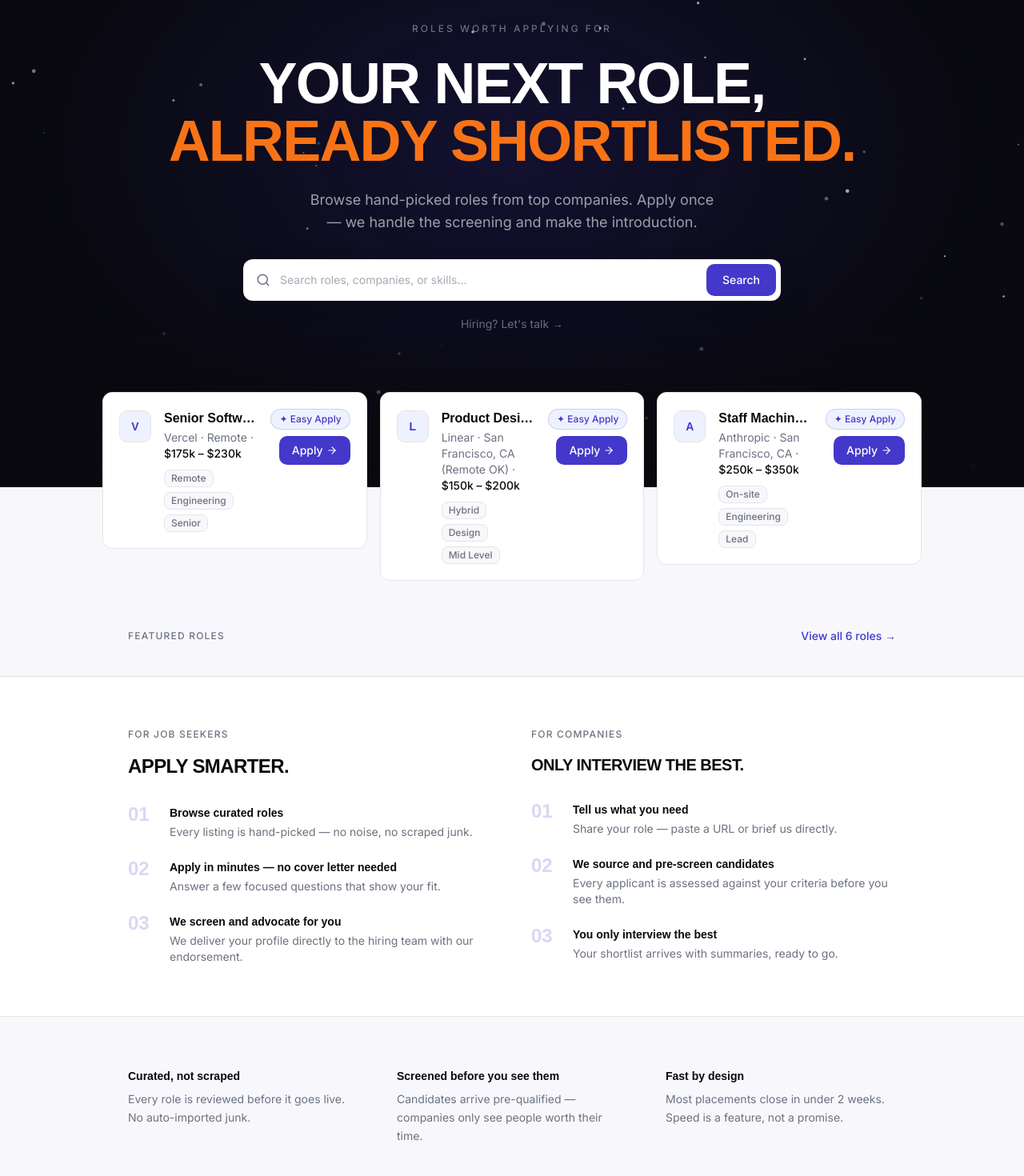
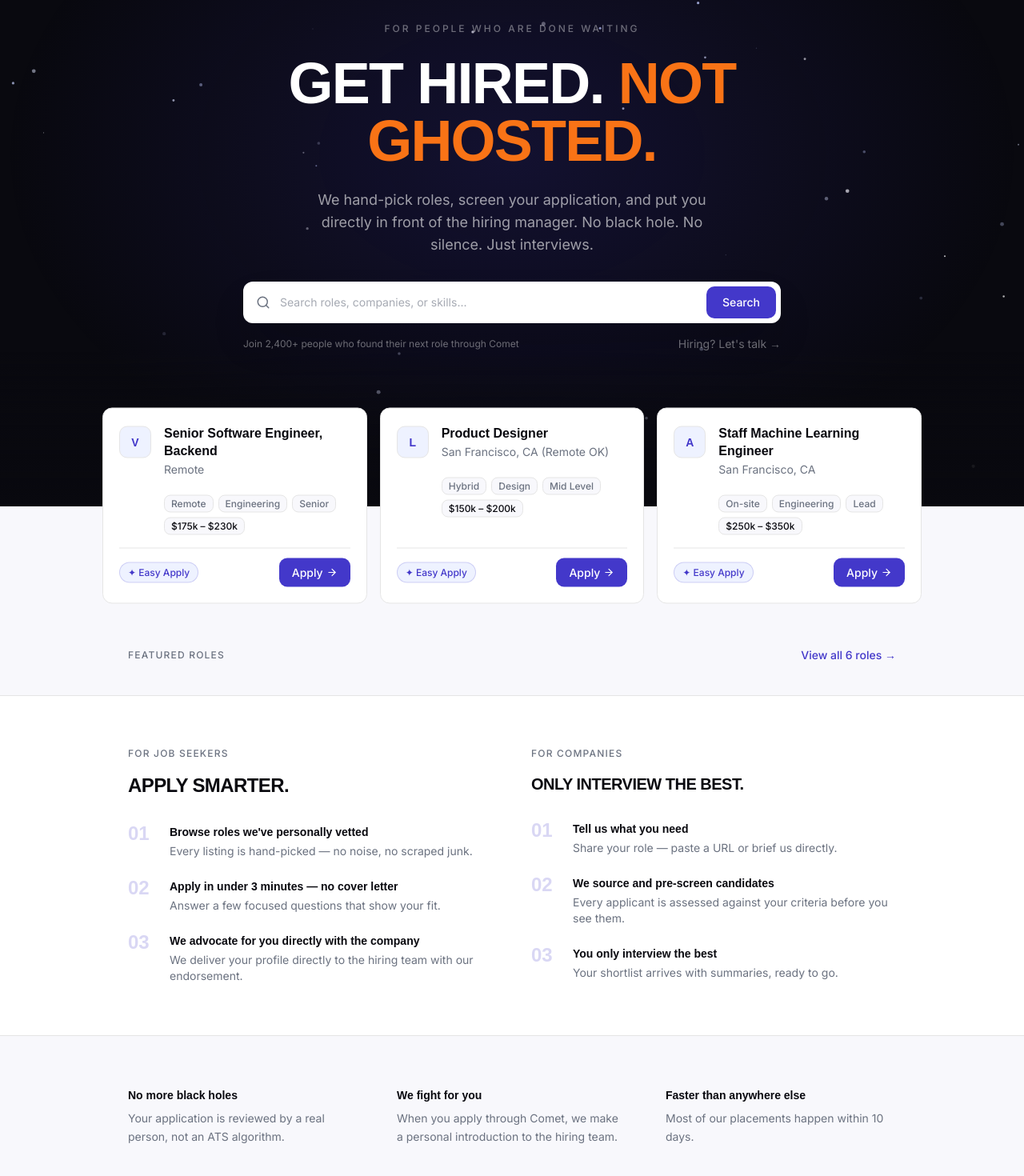
Before and after one commit to twice-mina/comet-recruitment, a Next.js app: page / in a window 1280 px wide. Shown: the part 157-1627 px from the top of the page at 80% size. Built offline with nearby package versions, Linux system fonts and the light colour scheme; no server answers; the database is empty; a web font is replaced by a local one.

Commit message:
fix: American copy with behavioral psychology, hide company names, full title + equal card heights

```diff
--- a/app/page.tsx
+++ b/app/page.tsx
@@ -59,19 +59,18 @@ export default function HomePage() {
         <div className="relative z-10 flex flex-col items-center text-center px-4 pt-32 pb-48 flex-1">
           {/* Eyebrow */}
           <p className="text-xs tracking-[0.25em] uppercase text-white/40 mb-6 font-body font-medium">
-            Roles Worth Applying For
+            For People Who Are Done Waiting
           </p>
 
           {/* H1 */}
           <h1 className="font-heading font-bold text-4xl sm:text-5xl md:text-6xl lg:text-7xl text-white leading-tight max-w-4xl mb-6 uppercase tracking-tight">
-            Your next role,{" "}
-            <span className="text-[#F97316]">already shortlisted.</span>
+            Get Hired.{" "}
+            <span className="text-[#F97316]">Not Ghosted.</span>
           </h1>
 
           {/* Subline */}
           <p className="text-white/60 text-base sm:text-lg max-w-lg mb-8 font-body leading-relaxed">
-            Browse hand-picked roles from top companies. Apply once — we handle
-            the screening and make the introduction.
+            We hand-pick roles, screen your application, and put you directly in front of the hiring manager. No black hole. No silence. Just interviews.
           </p>
 
           {/* Hero search bar */}
@@ -99,8 +98,11 @@ export default function HomePage() {
               </motion.button>
             </div>
 
-            {/* Ghost link below search */}
-            <div className="mt-4">
+            {/* Social proof + ghost link below search */}
+            <div className="mt-4 flex flex-col sm:flex-row items-center justify-between gap-2">
+              <p className="text-xs font-body text-white/40">
+                Join 2,400+ people who found their next role through Comet
+              </p>
               <Link
                 href="/about"
                 className="text-sm font-body text-white/40 hover:text-white/70 transition-colors"
@@ -113,7 +115,7 @@ export default function HomePage() {
 
         {/* Peeking job cards — overlap into section below */}
         <div className="absolute bottom-0 left-0 right-0 z-20 px-4 sm:px-8 translate-y-1/2">
-          <StaggerList className="max-w-5xl mx-auto grid grid-cols-1 md:grid-cols-3 gap-4">
+          <StaggerList className="max-w-5xl mx-auto grid grid-cols-1 md:grid-cols-3 gap-4 items-stretch">
             {featuredJobs.map((job) => (
               <StaggerItem key={job.id}>
                 <JobCard job={job} />
@@ -158,15 +160,15 @@ export default function HomePage() {
                 <ol className="space-y-6">
                   {[
                     [
-                      "Browse curated roles",
+                      "Browse roles we've personally vetted",
                       "Every listing is hand-picked — no noise, no scraped junk.",
                     ],
                     [
-                      "Apply in minutes — no cover letter needed",
+                      "Apply in under 3 minutes — no cover letter",
                       "Answer a few focused questions that show your fit.",
                     ],
                     [
-                      "We screen and advocate for you",
+                      "We advocate for you directly with the company",
                       "We deliver your profile directly to the hiring team with our endorsement.",
                     ],
                   ].map(([title, desc], i) => (
@@ -234,26 +236,26 @@ export default function HomePage() {
             <div className="grid grid-cols-1 sm:grid-cols-3 gap-8 sm:gap-12">
               <div>
                 <p className="font-heading font-bold text-sm text-comet-text mb-2">
-                  Curated, not scraped
+                  No more black holes
                 </p>
                 <p className="text-sm text-comet-muted font-body leading-relaxed">
-                  Every role is reviewed before it goes live. No auto-imported junk.
+                  Your application is reviewed by a real person, not an ATS algorithm.
                 </p>
               </div>
               <div>
                 <p className="font-heading font-bold text-sm text-comet-text mb-2">
-                  Screened before you see them
+                  We fight for you
                 </p>
                 <p className="text-sm text-comet-muted font-body leading-relaxed">
-                  Candidates arrive pre-qualified — companies only see people worth their time.
+                  When you apply through Comet, we make a personal introduction to the hiring team.
                 </p>
               </div>
               <div>
                 <p className="font-heading font-bold text-sm text-comet-text mb-2">
-                  Fast by design
+                  Faster than anywhere else
                 </p>
                 <p className="text-sm text-comet-muted font-body leading-relaxed">
-                  Most placements close in under 2 weeks. Speed is a feature, not a promise.
+                  Most of our placements happen within 10 days.
                 </p>
               </div>
             </div>
@@ -266,10 +268,10 @@ export default function HomePage() {
         <section className="bg-white">
           <div className="max-w-2xl mx-auto px-4 sm:px-6 py-16 text-center">
             <h2 className="font-heading font-bold text-2xl text-comet-text mb-3 uppercase tracking-tight">
-              Ready to find your next role?
+              Your Next Job Is One Application Away.
             </h2>
             <p className="text-comet-muted font-body mb-8 text-sm">
-              Hand-picked roles, fast screening, direct introductions.
+              Thousands of people found their role through Comet. You&apos;re next.
             </p>
             <div className="flex flex-col sm:flex-row gap-3 justify-center">
               <motion.div {...tapProps}>
--- a/components/job-card.tsx
+++ b/components/job-card.tsx
@@ -55,10 +55,10 @@ export function JobCard({ job }: { job: Job }) {
       variants={staggerItem}
       whileHover={{ y: -2, boxShadow: "0 8px 30px rgba(0,0,0,0.08)" }}
       transition={{ duration: 0.2, ease: "easeOut" }}
-      className="flex items-start justify-between p-5 bg-white border border-comet-border rounded-xl cursor-pointer"
+      className="flex flex-col justify-between p-5 bg-white border border-comet-border rounded-xl cursor-pointer h-full"
     >
-      {/* Left: logo + info */}
-      <div className="flex items-start gap-4 min-w-0 flex-1">
+      {/* Top: logo + info */}
+      <div className="flex items-start gap-4 flex-1">
         {/* Company logo */}
         <div className="w-10 h-10 rounded-lg bg-comet-indigo-lt border border-comet-border flex items-center justify-center flex-shrink-0 mt-0.5">
           <span className="text-sm font-bold font-heading text-comet-indigo">
@@ -66,36 +66,33 @@ export function JobCard({ job }: { job: Job }) {
           </span>
         </div>
 
-        <div className="min-w-0">
+        <div className="flex-1 min-w-0 flex flex-col">
+          <div className="flex-1">
             <Link href={`/jobs/${job.id}`} className="block group">
-            <h3 className="font-heading font-semibold text-base text-comet-text group-hover:text-comet-indigo transition-colors truncate mb-0.5">
+              <h3 className="font-heading font-semibold text-base text-comet-text group-hover:text-comet-indigo transition-colors leading-snug mb-0.5">
                 {job.title}
               </h3>
             </Link>
             <p className="text-sm text-comet-muted font-body mb-2.5">
-            {displayCompany}
-            {job.location && <> · {job.location}</>}
-            {job.salary_min && job.salary_max && (
-              <>
-                {" "}
-                ·{" "}
-                <span className="text-comet-text font-medium">
-                  {formatSalary(job.salary_min, job.salary_max)}
-                </span>
-              </>
-            )}
+              {job.location}
             </p>
+          </div>
           {/* Tag pills */}
-          <div className="flex flex-wrap gap-1.5">
+          <div className="flex flex-wrap gap-1.5 mt-3">
             <TagPill>{typeLabel}</TagPill>
             {job.category && <TagPill>{job.category}</TagPill>}
             <TagPill className="capitalize">{experienceLabel}</TagPill>
+            {job.salary_min && job.salary_max && (
+              <TagPill className="text-comet-text font-medium">
+                {formatSalary(job.salary_min, job.salary_max)}
+              </TagPill>
+            )}
           </div>
         </div>
       </div>
 
-      {/* Right: Easy Apply badge + Apply button */}
-      <div className="flex flex-col items-end gap-2 flex-shrink-0 ml-4">
+      {/* Bottom: Easy Apply badge + Apply button */}
+      <div className="flex items-center justify-between mt-4 pt-3 border-t border-comet-border">
         <span className="inline-flex items-center px-2.5 py-1 rounded-full text-xs font-medium font-body bg-comet-indigo-lt text-comet-indigo border border-comet-indigo/20">
           ✦ Easy Apply
         </span>
```
Lines whose indentation alone changed are shown as unchanged.
